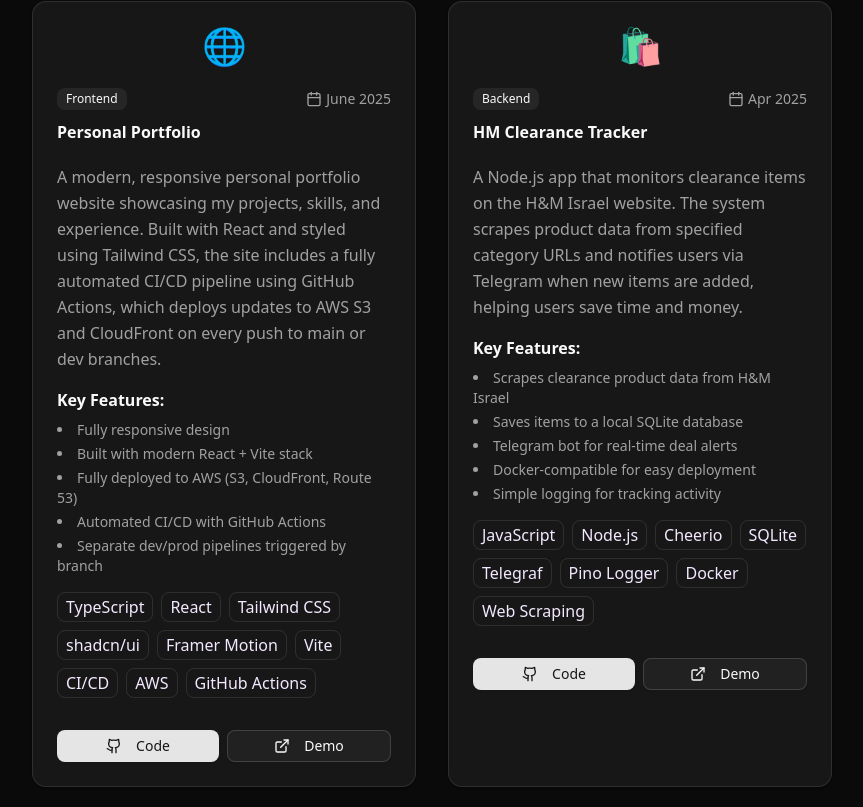
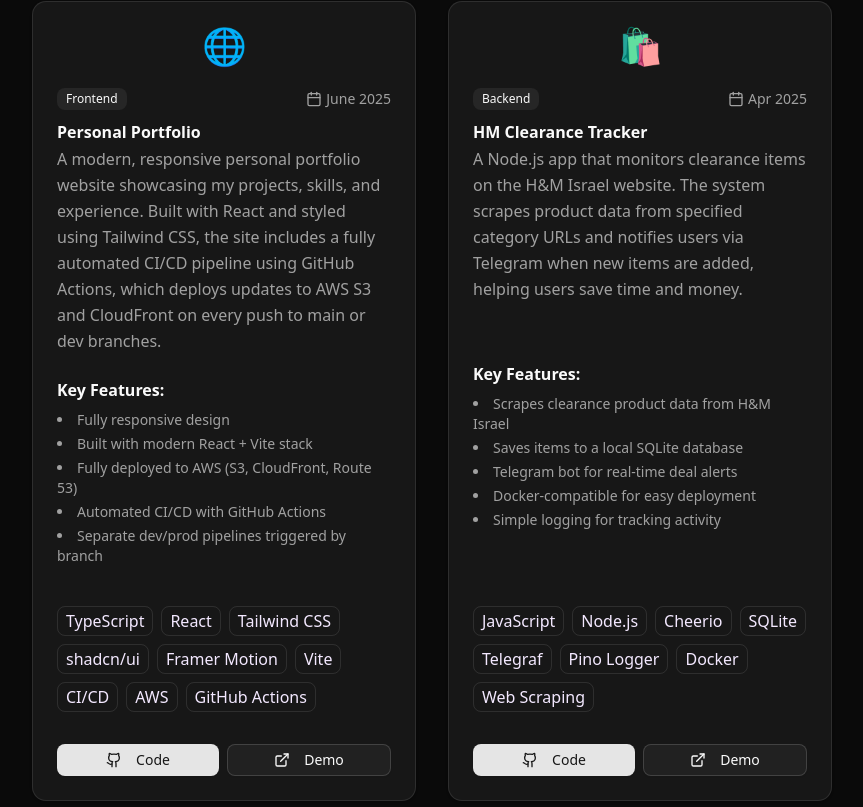
Before and after one commit to NaomiRiv/naomi-portfolio, a React (Vite) app: page / in a window 1280 px wide. Shown: the part 3173-3980 px from the top of the page, without its empty margins (0-863 px from the left). Built offline with nearby package versions, Linux system fonts and the light colour scheme.

Commit message:
Changing project card design

```diff
--- a/src/components/sections/projects.tsx
+++ b/src/components/sections/projects.tsx
@@ -1,5 +1,11 @@
 import { useState } from "react";
-import { Card, CardContent, CardHeader, CardTitle } from "@/components/ui/card";
+import {
+  Card,
+  CardContent,
+  CardFooter,
+  CardHeader,
+  CardTitle,
+} from "@/components/ui/card";
 import { Badge } from "@/components/ui/badge";
 import { Button } from "@/components/ui/button";
 import { Github, ExternalLink, Filter, Calendar } from "lucide-react";
@@ -124,7 +130,7 @@
                 transition={{ duration: 0.3, delay: index * 0.1 }}
                 layout
               >
-                <Card className="h-full group hover:shadow-xl transition-all duration-300 hover:-translate-y-2">
+                <Card className="h-full justify-between group hover:shadow-xl transition-all duration-300 hover:-translate-y-2">
                   <CardHeader>
                     <div className="text-4xl mb-4 text-center">
                       {project.image}
@@ -139,12 +145,11 @@
                     <CardTitle className="group-hover:text-primary transition-colors">
                       {project.title}
                     </CardTitle>
-                  </CardHeader>
-                  <CardContent className="space-y-4">
                     <p className="text-muted-foreground leading-relaxed">
                       {project.description}
                     </p>
-
+                  </CardHeader>
+                  <CardContent className="space-y-4">
                     <div>
                       <h4 className="font-semibold mb-2">Key Features:</h4>
                       <ul className="list-disc list-inside space-y-1 text-sm text-muted-foreground">
@@ -153,7 +158,8 @@
                         ))}
                       </ul>
                     </div>
-
+                  </CardContent>
+                  <CardFooter className="flex flex-col pt-4">
                     <div className="flex flex-wrap gap-2">
                       {project.technologies.map((tech) => (
                         <Badge
@@ -165,15 +171,14 @@
                         </Badge>
                       ))}
                     </div>
-
-                    <div className="flex gap-2 pt-4">
-                      <Button size="sm" className="flex-1 group" asChild>
+                    <div className="flex gap-2 pt-8 w-full">
+                      <Button size="sm" className="flex-1 group " asChild>
                         <a
                           href={project.github}
                           target="_blank"
                           rel="noopener noreferrer"
                         >
-                          <Github className="w-4 h-4 mr-2 group-hover:scale-110 transition-transform" />
+                          <Github className="w-50% h-4 mr-2 group-hover:scale-110 transition-transform" />
                           Code
                         </a>
                       </Button>
@@ -193,7 +198,7 @@
                         </a>
                       </Button>
                     </div>
-                  </CardContent>
+                  </CardFooter>
                 </Card>
               </motion.div>
             ))}
```
